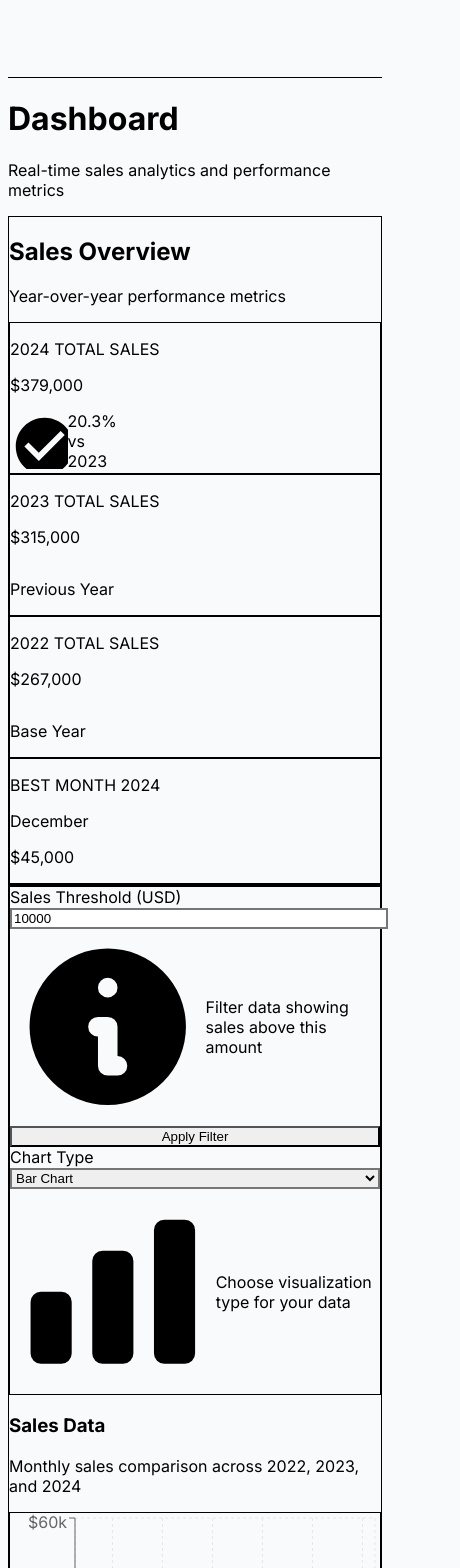
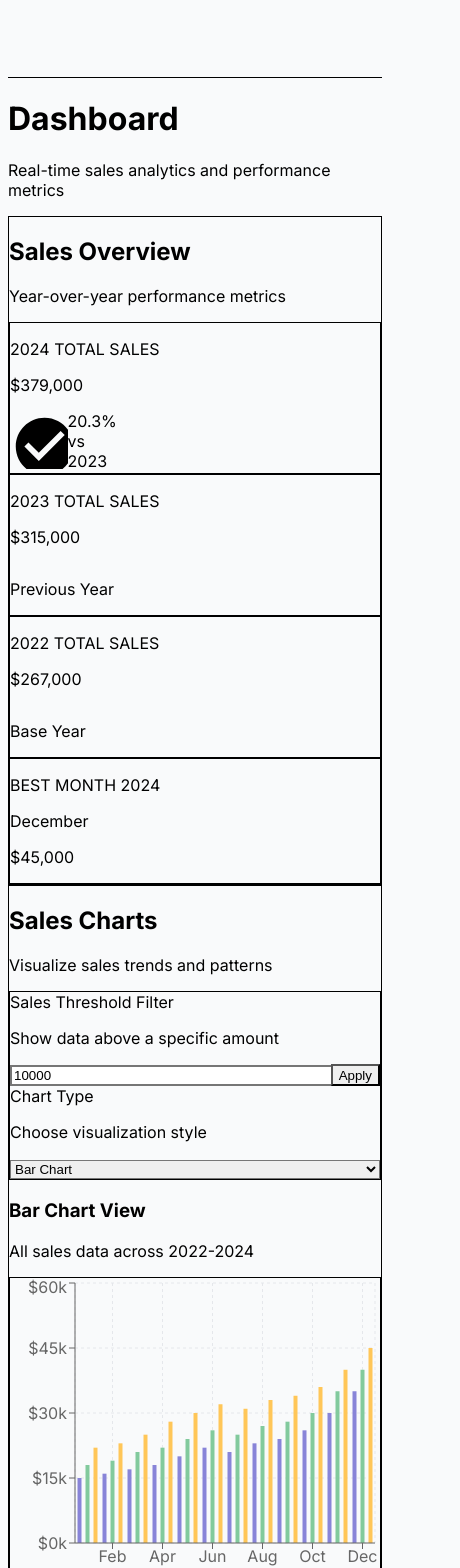
Before and after one commit to Rohitpawar18/sales-dashboard, a Next.js app: page /dashboard in a window 390 px wide. Shown: the top 1568 px of the page, 460 px wide, since content can reach past the window. Built offline with nearby package versions, Linux system fonts and the light colour scheme.

Commit message:
Clean up dashboard UI: improved layout, better spacing, simpler filter section, and proper chart alignment

```diff
--- a/components/atoms/Select.tsx
+++ b/components/atoms/Select.tsx
@@ -14,7 +14,7 @@ export default function Select({ label, options, className = '', ...props }: Sel
         </label>
       )}
       <select
-        className={`w-full px-4 py-2.5 border-2 border-gray-200 rounded-xl focus:outline-none focus:ring-2 focus:ring-blue-500 focus:border-blue-500 bg-white transition-all duration-200 cursor-pointer ${className}`}
+        className={`w-full px-4 py-2.5 border border-gray-300 rounded-xl focus:outline-none focus:ring-2 focus:ring-blue-500 focus:border-blue-500 bg-white transition-all duration-200 cursor-pointer ${className}`}
         {...props}
       >
         {options.map((option) => (
--- a/components/molecules/ChartCard.tsx
+++ b/components/molecules/ChartCard.tsx
@@ -1,5 +1,4 @@
 import { ReactNode } from 'react';
-import Card from '../atoms/Card';
 
 interface ChartCardProps {
   title: string;
--- a/components/molecules/FilterSection.tsx
+++ b/components/molecules/FilterSection.tsx
@@ -33,40 +33,38 @@ export default function FilterSection({
   ];
 
   return (
-    <div className="grid grid-cols-1 lg:grid-cols-2 gap-8 p-8 bg-gradient-to-br from-slate-50 via-blue-50 to-slate-50 rounded-3xl border border-slate-200 shadow-sm hover:shadow-md transition-all duration-300">
+    <div className="grid grid-cols-1 md:grid-cols-2 gap-6 p-6 bg-gray-50 rounded-xl border border-gray-200">
+      {/* Threshold Filter */}
       <div className="space-y-3">
+        <label className="block">
+          <span className="text-sm font-semibold text-gray-900">Sales Threshold Filter</span>
+          <p className="text-xs text-gray-600 mt-1">Show data above a specific amount</p>
+        </label>
+        <div className="flex gap-2">
           <Input
-          label="Sales Threshold (USD)"
             type="number"
             value={threshold}
             onChange={(e) => setThreshold(e.target.value)}
-          placeholder="Enter minimum sales amount"
+            placeholder="e.g., 10000"
             min="0"
           />
-        <div className="flex items-center gap-2">
-          <svg className="w-4 h-4 text-gray-500" fill="currentColor" viewBox="0 0 20 20">
-            <path fillRule="evenodd" d="M18 10a8 8 0 11-16 0 8 8 0 0116 0zm-7-4a1 1 0 11-2 0 1 1 0 012 0zM9 9a1 1 0 000 2v3a1 1 0 001 1h1a1 1 0 100-2v-3a1 1 0 00-1-1H9z" clipRule="evenodd" />
-          </svg>
-          <p className="text-xs text-gray-600">Filter data showing sales above this amount</p>
-        </div>
-        <Button onClick={handleThresholdSubmit} className="w-full mt-2">
-          Apply Filter
+          <Button onClick={handleThresholdSubmit} className="whitespace-nowrap">
+            Apply
           </Button>
         </div>
+      </div>
 
+      {/* Chart Type Selector */}
       <div className="space-y-3">
+        <label className="block">
+          <span className="text-sm font-semibold text-gray-900">Chart Type</span>
+          <p className="text-xs text-gray-600 mt-1">Choose visualization style</p>
+        </label>
         <Select
-          label="Chart Type"
           options={chartTypes}
           value={currentChartType}
           onChange={(e) => onChartTypeChange(e.target.value as ChartType)}
         />
-        <div className="flex items-center gap-2">
-          <svg className="w-4 h-4 text-gray-500" fill="currentColor" viewBox="0 0 20 20">
-            <path d="M2 11a1 1 0 011-1h2a1 1 0 011 1v5a1 1 0 01-1 1H3a1 1 0 01-1-1v-5zM8 7a1 1 0 011-1h2a1 1 0 011 1v9a1 1 0 01-1 1H9a1 1 0 01-1-1V7zM14 4a1 1 0 011-1h2a1 1 0 011 1v12a1 1 0 01-1 1h-2a1 1 0 01-1-1V4z" />
-          </svg>
-          <p className="text-xs text-gray-600">Choose visualization type for your data</p>
-        </div>
       </div>
     </div>
   );
--- a/components/organisms/SalesChart.tsx
+++ b/components/organisms/SalesChart.tsx
@@ -131,30 +131,26 @@ export default function SalesChart() {
 
   return (
     <div className="space-y-6">
-      <FilterSection
-        onThresholdChange={setThreshold}
-        onChartTypeChange={setChartType}
-        currentChartType={chartType}
-      />
+      {/* Filters and Title */}
+      <div className="space-y-4">
+        <div>
+          <h2 className="text-2xl font-bold text-gray-900">Sales Charts</h2>
+          <p className="text-sm text-gray-600 mt-1">Visualize sales trends and patterns</p>
+        </div>
+        <FilterSection
+          onThresholdChange={setThreshold}
+          onChartTypeChange={setChartType}
+          currentChartType={chartType}
+        />
+      </div>
 
+      {/* Main Chart */}
       <ChartCard
-        title={`Sales Data ${threshold > 0 ? `(Above $${threshold.toLocaleString()})` : ''}`}
-        description="Monthly sales comparison across 2022, 2023, and 2024"
+        title={`${chartType.charAt(0).toUpperCase() + chartType.slice(1)} Chart View`}
+        description={threshold > 0 ? `Showing sales above $${threshold.toLocaleString()}` : 'All sales data across 2022-2024'}
       >
         {renderChart()}
       </ChartCard>
-
-      <div className="flex items-start gap-2 p-4 bg-blue-50 border border-blue-200 rounded-xl">
-        <svg className="w-5 h-5 text-blue-600 flex-shrink-0 mt-0.5" fill="currentColor" viewBox="0 0 20 20">
-          <path fillRule="evenodd" d="M18 10a8 8 0 11-16 0 8 8 0 0116 0zm-7-4a1 1 0 11-2 0 1 1 0 012 0zM9 9a1 1 0 000 2v3a1 1 0 001 1h1a1 1 0 100-2v-3a1 1 0 00-1-1H9z" clipRule="evenodd" />
-        </svg>
-        <div>
-          <p className="text-sm font-medium text-blue-900">
-            Data is simulated based on typical e-commerce sales patterns.
-            {threshold > 0 && ` Currently showing only data points above $${threshold.toLocaleString()}.`}
-          </p>
-        </div>
-      </div>
     </div>
   );
 }
```
Lines whose indentation alone changed are shown as unchanged.
